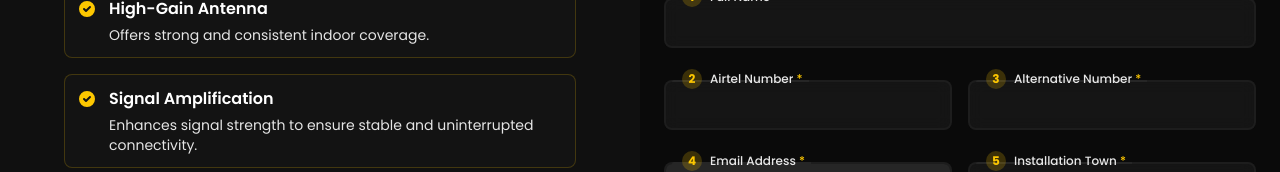
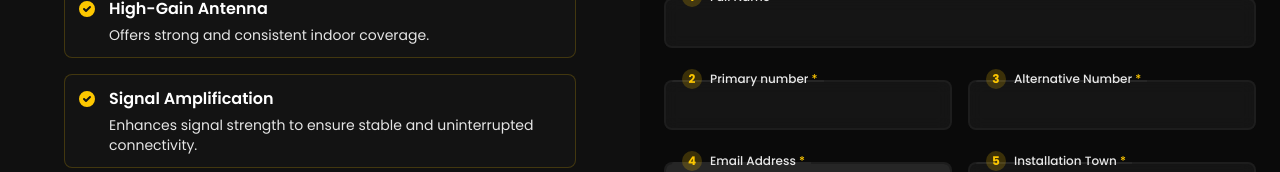
Before and after one commit to QuantumSnow0/airtel, a Next.js app: page / in a window 1280 px wide. Shown: the part 510-682 px from the top of the page. Built offline with nearby package versions, Linux system fonts and the light colour scheme.

Commit message:
added primary number

```diff
--- a/src/app/components/CustomerResubmitModal.tsx
+++ b/src/app/components/CustomerResubmitModal.tsx
@@ -33,6 +33,7 @@ export default function CustomerResubmitModal({
   const [submitting, setSubmitting] = useState(false);
   const [submitSuccess, setSubmitSuccess] = useState(false);
   const [dateError, setDateError] = useState("");
+  const [primaryNumberFocused, setPrimaryNumberFocused] = useState(false);
 
   // Form state
   const [formData, setFormData] = useState<LeadData>({
@@ -402,10 +403,10 @@ export default function CustomerResubmitModal({
                     />
                   </div>
 
-                  {/* Airtel Number */}
+                  {/* Primary number */}
                   <div>
                     <label className="block text-sm font-medium text-neutral-300 mb-2">
-                      Airtel Number *
+                      Primary number *
                     </label>
                     <input
                       type="tel"
@@ -414,9 +415,16 @@ export default function CustomerResubmitModal({
                       onChange={(e) =>
                         setFormData({ ...formData, airtel_number: e.target.value })
                       }
+                      onFocus={() => setPrimaryNumberFocused(true)}
+                      onBlur={() => setPrimaryNumberFocused(false)}
                       className="w-full px-4 py-2.5 bg-neutral-800 border border-neutral-600 rounded-lg text-white placeholder-neutral-400 focus:outline-none focus:ring-2 focus:ring-yellow-400"
                       placeholder="0712 345 678"
                     />
+                    {primaryNumberFocused && (
+                      <p className="mt-1.5 text-xs text-neutral-400">
+                        Airtel will contact you on this number for your installation.
+                      </p>
+                    )}
                   </div>
 
                   {/* Alternate Number */}
--- a/src/app/desktop/page.tsx
+++ b/src/app/desktop/page.tsx
@@ -75,6 +75,7 @@ export default function TestDesktopPage() {
   const [preferredTime, setPreferredTime] = useState("");
   const [nameBlurred, setNameBlurred] = useState(false);
   const [phoneBlurred, setPhoneBlurred] = useState(false);
+  const [phoneFocused, setPhoneFocused] = useState(false);
   const [alternativeBlurred, setAlternativeBlurred] = useState(false);
   const [emailBlurred, setEmailBlurred] = useState(false);
   const [townBlurred, setTownBlurred] = useState(false);
@@ -1401,7 +1402,7 @@ export default function TestDesktopPage() {
                     </div>
                   </div>
 
-                  {/* Airtel Number */}
+                  {/* Primary number */}
                   <div className="mb-4 relative">
                     <div
                       className="absolute left-3 pointer-events-none"
@@ -1431,7 +1432,7 @@ export default function TestDesktopPage() {
                           <span className="inline-flex items-center justify-center w-5 h-5 rounded-full bg-yellow-400/20 text-yellow-400 text-xs font-bold mr-2">
                             2
                           </span>
-                          Airtel Number{" "}
+                          Primary number{" "}
                           <span className="text-yellow-400">*</span>
                         </span>
                       </div>
@@ -1453,7 +1454,11 @@ export default function TestDesktopPage() {
                         style={{
                           fontFamily: "var(--font-poppins), sans-serif",
                         }}
-                        onBlur={() => setPhoneBlurred(true)}
+                        onFocus={() => setPhoneFocused(true)}
+                        onBlur={() => {
+                          setPhoneFocused(false);
+                          setPhoneBlurred(true);
+                        }}
                       />
                       {showPhoneCheck && (
                         <div className="absolute right-3 top-1/2 transform -translate-y-1/2 pointer-events-none">
@@ -1473,6 +1478,11 @@ export default function TestDesktopPage() {
                         </div>
                       )}
                     </div>
+                    {phoneFocused && (
+                      <p className="mt-1.5 text-xs text-neutral-400">
+                        Airtel will contact you on this number for your installation.
+                      </p>
+                    )}
                   </div>
 
                   {/* Alternative Number */}
--- a/src/app/duplicate-submission/page.tsx
+++ b/src/app/duplicate-submission/page.tsx
@@ -370,7 +370,7 @@ export default function DuplicateSubmissionPage() {
                   {submissionData.airtel_number && (
                     <div>
                       <span className="text-orange-400 font-medium">
-                        Airtel Number:
+                        Primary number:
                       </span>{" "}
                       {maskPhoneNumber(submissionData.airtel_number)}
                     </div>
--- a/src/app/mobile/page.tsx
+++ b/src/app/mobile/page.tsx
@@ -1376,7 +1376,7 @@ export default function TestMobilePage() {
     } else if (customerPhone.trim().length > 0 && !phoneBlurred) {
       if (!isPhoneValid) {
         const phoneTypingMessages = [
-          "Enter your Airtel number (10-12 digits) 📱",
+          "Enter your primary number (10-12 digits) 📱",
           "Keep typing your phone number! 🔢",
           "Almost there! Make sure it's 10-12 digits! 📞",
         ];
@@ -1677,7 +1677,7 @@ export default function TestMobilePage() {
     } else if (phoneBlurred && !isPhoneValid) {
       // Phone error
       const phoneErrors = [
-        "Oops! Please enter a valid Airtel phone number (10-12 digits) 📱",
+        "Oops! Please enter a valid primary phone number (10-12 digits) 📱",
         "The phone number needs to be 10-12 digits. Try again! 🔢",
         "Hmm, that phone number doesn't look right. Check and try again! 📞",
       ];
@@ -2535,11 +2535,11 @@ export default function TestMobilePage() {
                           <span className="inline-flex items-center justify-center w-5 h-5 rounded-full bg-yellow-400/20 text-yellow-400 text-xs font-bold mr-2">
                             2
                           </span>
-                          Airtel Number{" "}
+                          Primary number{" "}
                           <span className="text-yellow-400">*</span>
                         </>
                       ) : (
-                        "Enter your Airtel Number"
+                        "Enter your primary number"
                       )}
                     </span>
                   </div>
@@ -2562,7 +2562,7 @@ export default function TestMobilePage() {
                       setPhoneBlurred(true);
                     }}
                     autoComplete="tel"
-                    aria-label="Airtel Phone Number"
+                    aria-label="Primary phone number"
                     aria-required="true"
                     className={`w-full px-3 py-3.5 ${
                       phoneFocused || customerPhone ? "pt-5" : "pt-3.5"
@@ -2596,6 +2596,11 @@ export default function TestMobilePage() {
                     </div>
                   )}
                 </div>
+                {phoneFocused && (
+                  <p className="mt-1.5 text-xs text-neutral-400">
+                    Airtel will contact you on this number for your installation.
+                  </p>
+                )}
               </div>
 
               {/* Customer Alternative Number */}
--- a/src/app/valentine-config.ts
+++ b/src/app/valentine-config.ts
@@ -2,4 +2,4 @@
  * Single source of truth for Valentine theme.
  * Set to false to revert all Valentine styling (status bar, page, carousel, cards).
  */
-export const VALENTINE_MODE = false;
+export const VALENTINE_MODE = false ;
```
Also changed, not shown: 1 other file (tests, documents, lock files or other folders).
